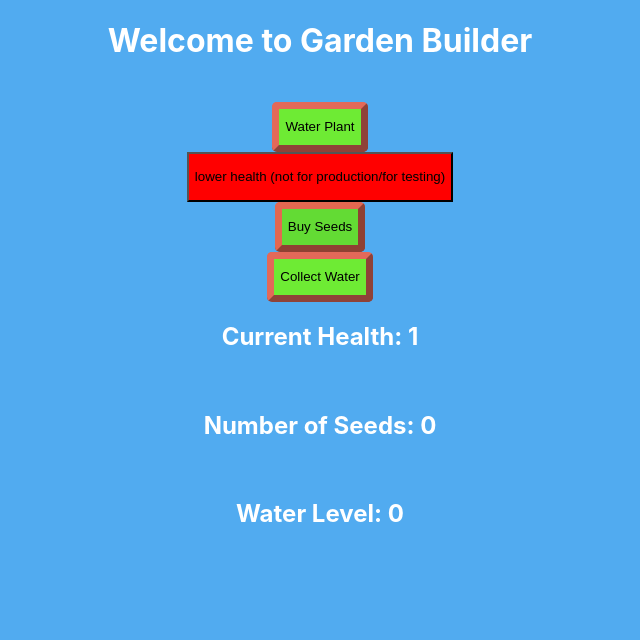
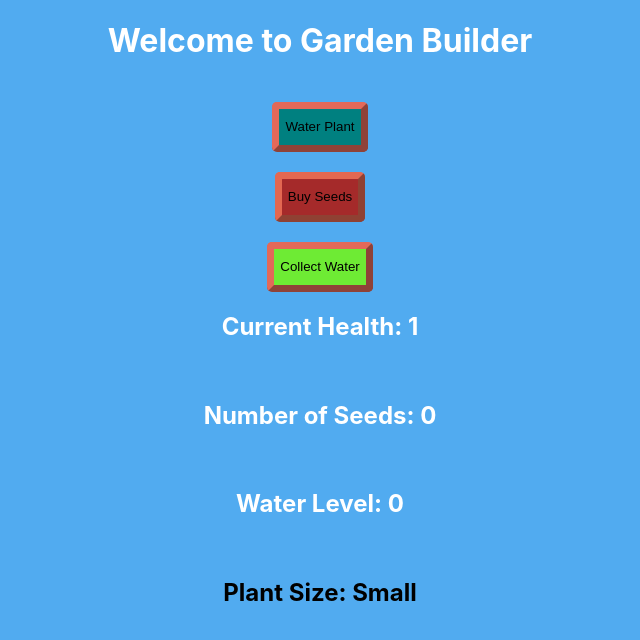
Before and after one commit to kaiqichee/CS555-group-project, a React (Create React App) app in the folder ferret-friends/: page / in a window 1280 px wide. Shown: the top 640 px of the page, without its empty margins (320-960 px from the left). Built offline with nearby package versions, Linux system fonts and the light colour scheme.

Commit message:
Displays plant size if it is small or medium and displays message when raining

```diff
--- a/ferret-friends/src/App.js
+++ b/ferret-friends/src/App.js
@@ -8,7 +8,20 @@ function App() {
   const [health, setHealth] = useState(1); // TODO: make sure plant can't be watered unless water_level >= 0
   const [seeds, setSeeds] = useState(0);
   const [water_level, collectWater] = useState(0);
-  const value = 10;
+
+
+  const SmallSizeLimit = 50;
+  const MediumSizeLimit = 200;
+
+  function returnSize(health) {
+    //Returns the current size of the plant
+    if (health <= SmallSizeLimit && health > 0) {
+      return "Small"
+    } else if (health <= MediumSizeLimit) {
+      return "Medium"
+    }
+  }
+
   return (
     <div
       className="App"
@@ -23,23 +36,11 @@ function App() {
       <h1 style={{ color: "white" }}>Welcome to Garden Builder</h1>
       <br />
 
-      {health > value && (
-        <h2 style={{ color: "Red" }}>Total plant: {(health - 1) / 10} </h2>
-      )}
-      {health >= value && <h2>Plant is fully grown</h2>}
-      {health >= value && (
-        <h2>
-          {" "}
-          It’s not the events of our lives that shape us, but our beliefs as to
-          what those events mean{" "}
-        </h2>
-      )}
-
       <div className="increment-screen">
         <button
           style={{
             height: 50,
-            backgroundColor: "#6eeb34",
+            backgroundColor: "teal",
             borderWidth: 7,
             borderRadius: 5,
             borderColor: "#E36959",
@@ -50,20 +51,14 @@ function App() {
           {" "}
           Water Plant{" "}
         </button>
+
         <br />
-        <button
-          style={{ height: 50, backgroundColor: "red" }}
-          className="deprive-plant"
-          onClick={() => setHealth(health - 1)}
-        >
-          {" "}
-          lower health (not for production/for testing){" "}
-        </button>
         <br />
+
         <button
           style={{
             height: 50,
-            backgroundColor: "#63db34",
+            backgroundColor: "brown",
             borderWidth: 7,
             borderRadius: 5,
             borderColor: "#E36851",
@@ -74,7 +69,10 @@ function App() {
           {" "}
           Buy Seeds{" "}
         </button>
+
         <br />
+        <br />
+
         <button
           style={{
             height: 50,
@@ -96,6 +94,37 @@ function App() {
         <h2 style={{ color: "white" }}>Number of Seeds: {seeds}</h2>
         <br />
         <h2 style={{ color: "white" }}>Water Level: {water_level}</h2>
+        <br />
+        <h2 style={{ color: "p" }}>Plant Size: {returnSize(health)}</h2>
+
+
+        {health > SmallSizeLimit && (
+          <h2 style={{ color: "cherry" }}>Total plant: {(health - 1) / 10} </h2> /*Total plant size*/
+        )}
+
+        <br />
+        <br />
+
+
+        {health >= SmallSizeLimit && <h2 style={{ color: "cherry" }}>Plant is fully grown</h2>}
+        <br />
+        <br />
+        {health >= SmallSizeLimit && (
+          <h2 style={{ color: "gold" }}>
+            {" "}
+            "It’s not the events of our lives that shape us, but our beliefs as to
+            what those events mean"{" "}
+          </h2>
+        )}
+
+        {seeds >= 100 && (
+          <h2 style={{ color: "blue" }}>
+            {" "}"Its your lucky day! It's Raining"
+            {" "}
+          </h2>
+        )}
+
+
       </div>
     </div>
   );
```
Also changed, not shown: 1 other file (tests, documents, lock files or other folders).
